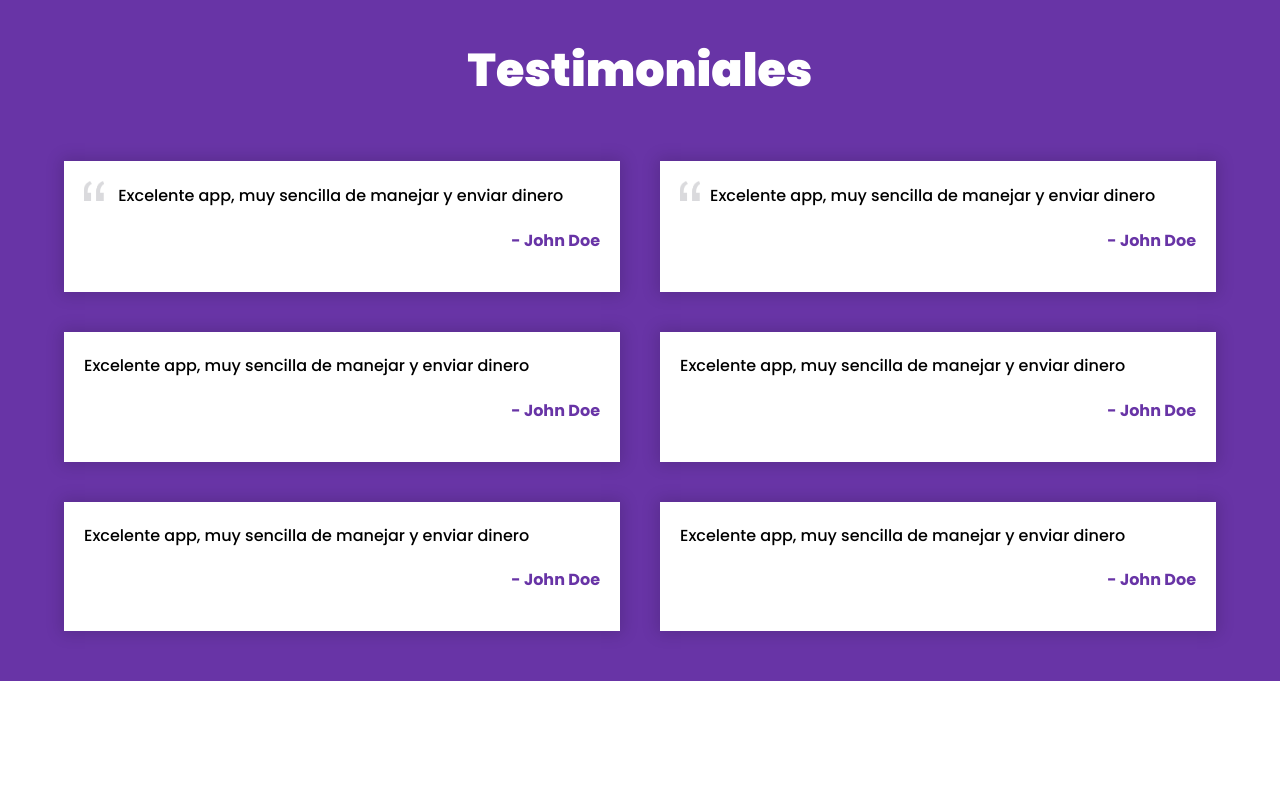
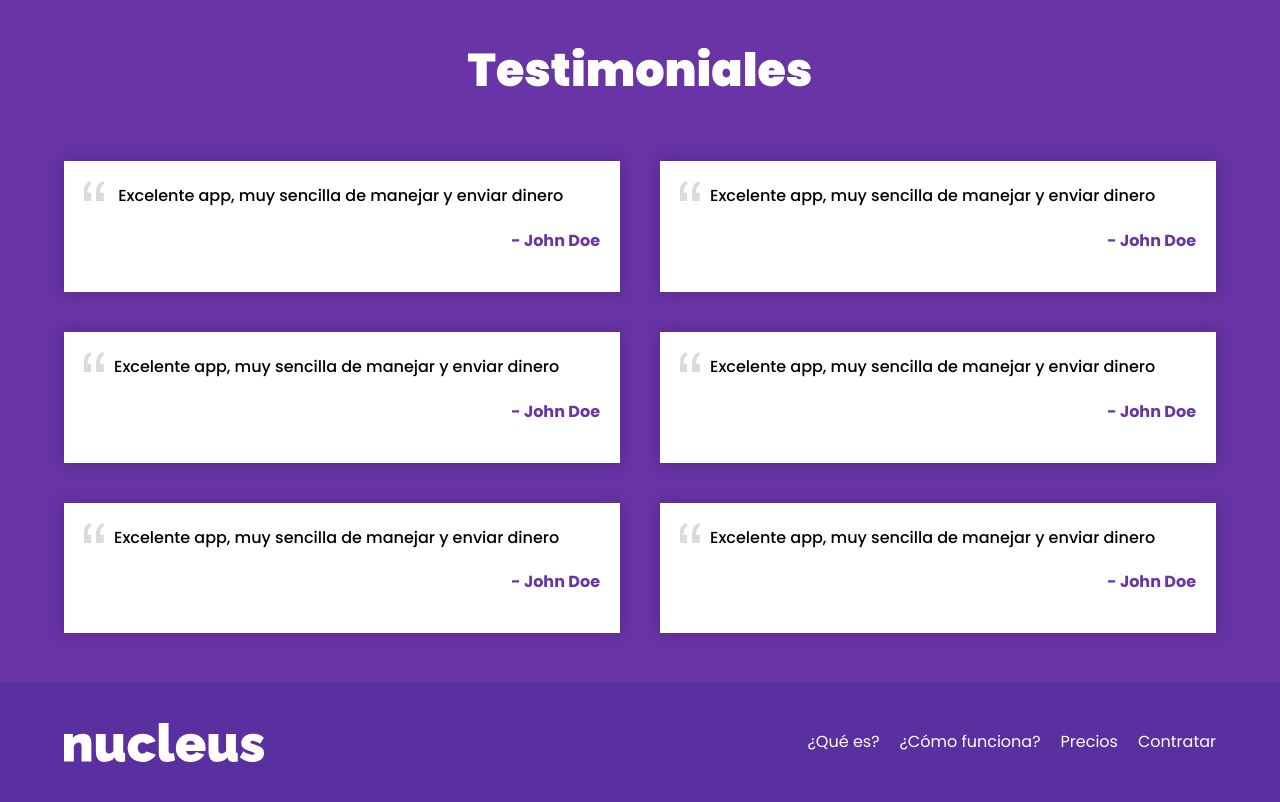
Before and after one commit to muxanz/nucleus-ewallet, a plain HTML site: page index.html in a window 1280 px wide. Shown: the part 4115-4917 px from the top of the page. Before the commit the page ends 4796 px from the top, so only its background shows below. Drawn offline with Linux system fonts and the light colour scheme.

Commit message:
se crea footer con sus estilos css

```diff
--- a/css/styles.css
+++ b/css/styles.css
@@ -108,6 +108,10 @@ img {
     .nav__link {
         color: var(--white);
     }
+}
+
+.nav__link--color {
+    color: var(--white);
 }
 
 @media (min-width: 768px) {
@@ -342,5 +346,28 @@ img {
     text-align: right;
     color: var(--primary-color);
     font-weight: 700;
-    /* margin: 0; */
 }
+
+/* footer */
+.footer {
+    background-color: #5A30A0;
+}
+
+.footer__grid {
+    display: flex;
+    flex-direction: column;
+    align-items: center;
+    gap: 4rem;
+    padding: 4rem 0;
+}
+
+@media (min-width: 768px) {
+    .footer__grid {
+        flex-direction: row;
+        justify-content: space-between;
+    }
+}
+
+.footer__logo {
+    width: 20rem;
+}
--- a/index.html
+++ b/index.html
@@ -124,23 +124,38 @@
                     <p class="testimonial__author">- John Doe</p>
                 </div>
                 <div class="testimonial">
-                    <p class="testimonial__text">Excelente app, muy sencilla de manejar y enviar dinero</p>
+                    <p class="testimonial__text"><span class="testimonial__text--quotes"></span>Excelente app, muy sencilla de manejar y enviar dinero</p>
                     <p class="testimonial__author">- John Doe</p>
                 </div>
                 <div class="testimonial">
-                    <p class="testimonial__text">Excelente app, muy sencilla de manejar y enviar dinero</p>
+                    <p class="testimonial__text"><span class="testimonial__text--quotes"></span>Excelente app, muy sencilla de manejar y enviar dinero</p>
                     <p class="testimonial__author">- John Doe</p>
                 </div>
                 <div class="testimonial">
-                    <p class="testimonial__text">Excelente app, muy sencilla de manejar y enviar dinero</p>
+                    <p class="testimonial__text"><span class="testimonial__text--quotes"></span>Excelente app, muy sencilla de manejar y enviar dinero</p>
                     <p class="testimonial__author">- John Doe</p>
                 </div>
                 <div class="testimonial">
-                    <p class="testimonial__text">Excelente app, muy sencilla de manejar y enviar dinero</p>
+                    <p class="testimonial__text"><span class="testimonial__text--quotes"></span>Excelente app, muy sencilla de manejar y enviar dinero</p>
                     <p class="testimonial__author">- John Doe</p>
                 </div>
             </div>
         </div>
     </section>
+    <footer class="footer">
+        <div class="footer__container">
+            <div class="footer__grid">
+                <div class="footer__logo">
+                    <img src="./img/logo-blanco.svg" alt="nucleus logo">
+                </div>
+                <nav class="nav">
+                    <a href="#" class="nav__link nav__link--color">¿Qué es?</a>
+                    <a href="#" class="nav__link nav__link--color">¿Cómo funciona?</a>
+                    <a href="#" class="nav__link nav__link--color">Precios</a>
+                    <a href="#" class="nav__link nav__link--color">Contratar</a>
+                </nav>
+            </div>
+        </div>
+    </footer>
 </body>
 </html>
```
